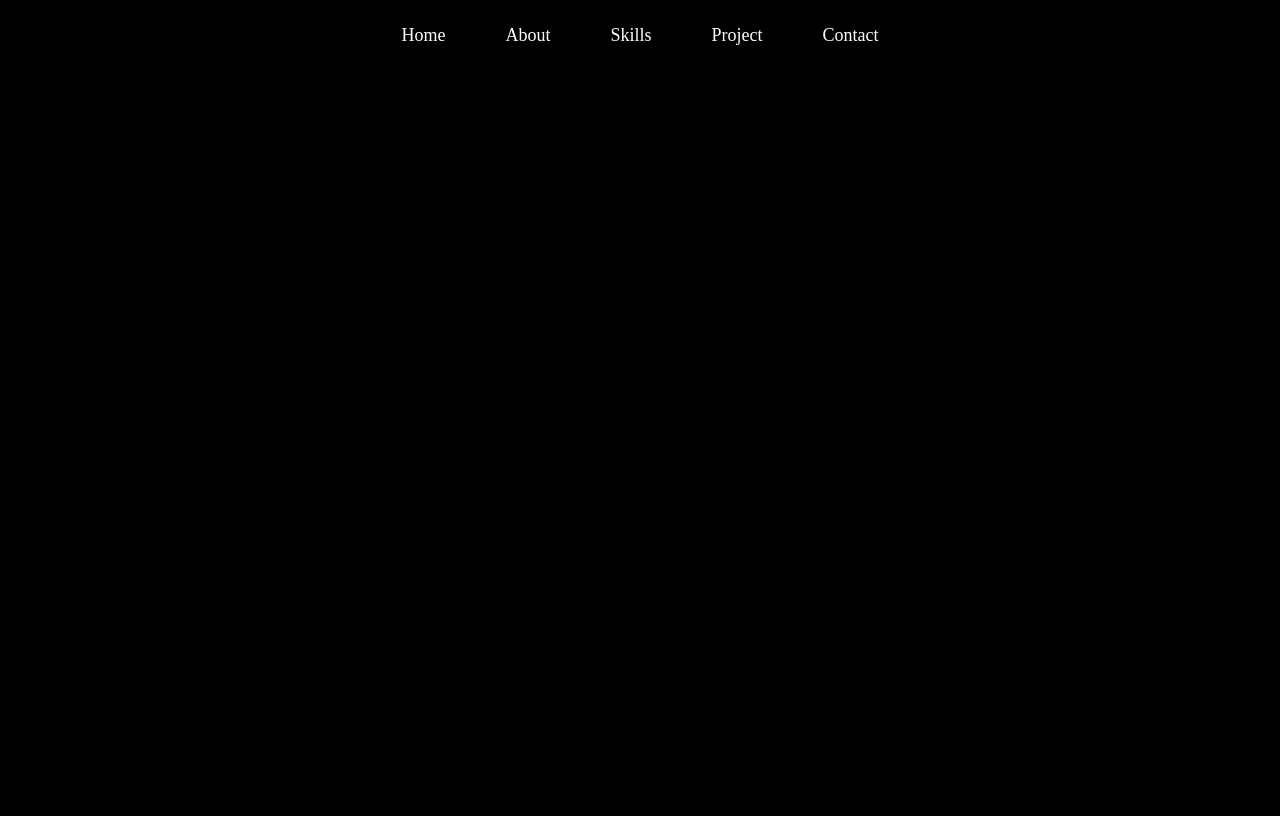
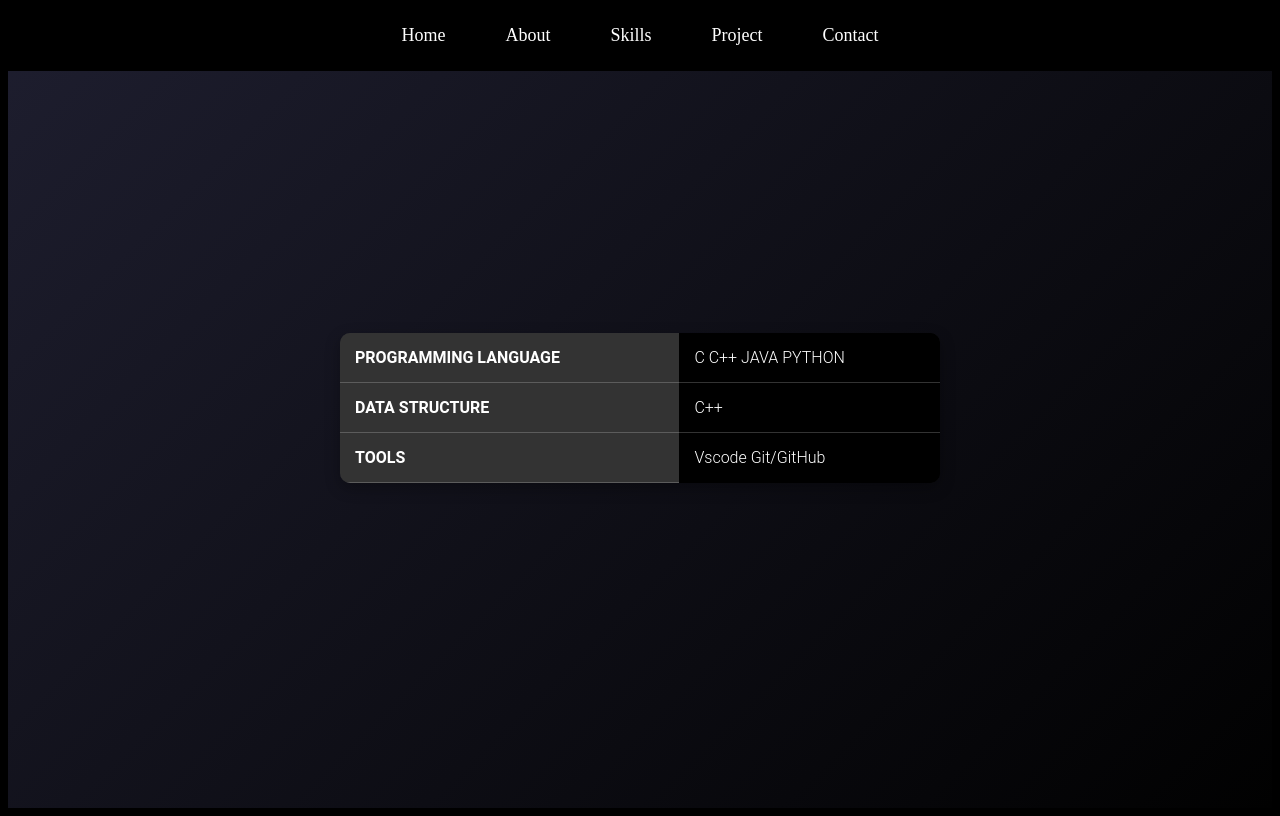
Before and after one commit to araxvindh/Portfolio_MERN, a React (Vite) app in the folder Portfolio/: page /skills in a window 1280 px wide. Built offline with nearby package versions, Linux system fonts and the light colour scheme.

Commit message:
the skills files has been added

```diff
--- a/Portfolio/src/components/css/about.css
+++ b/Portfolio/src/components/css/about.css
@@ -1,12 +1,12 @@
 .about-div {
     display: flex;
     flex-direction: column;
-    align-items: center; /* Centers the content */
+    align-items: center;
     justify-content: center;
-    max-width: 80%; /* Prevents excessive width */
-    margin: 100px auto; /* Centers the div */
-    text-align: center; /* Aligns text in the center */
-    overflow: hidden; /* Prevents sliding */
+    max-width: 80%;
+    margin: 100px auto;
+    text-align: center;
+    overflow: hidden;
 }
 
 
--- a/Portfolio/src/components/css/navbar.css
+++ b/Portfolio/src/components/css/navbar.css
@@ -43,6 +43,5 @@
 
 *
 {
-  /* background-color: #578FCA; */
   background-color: black;
 }
--- a/Portfolio/src/components/css/skills.css
+++ b/Portfolio/src/components/css/skills.css
@@ -0,0 +1,45 @@
+.skill-div {
+    display: flex;
+    justify-content: center;
+    align-items: center;
+    height: 100vh;
+    background: linear-gradient(135deg, #1e1e2f, #010101);
+    color: white;
+    font-family: 'Roboto', sans-serif;
+  }
+
+  table {
+    width: 60%;
+    max-width: 600px;
+    border-collapse: collapse;
+    background: rgba(255, 255, 255, 0.1);
+    backdrop-filter: blur(10px);
+    border-radius: 10px;
+    overflow: hidden;
+    box-shadow: 0px 5px 15px rgba(0, 0, 0, 0.3);
+  }
+
+  th, td {
+    padding: 15px;
+    text-align: left;
+    border-bottom: 1px solid rgba(255, 255, 255, 0.2);
+  }
+
+  th {
+    background: rgba(255, 255, 255, 0.2);
+    font-weight: bold;
+    text-transform: uppercase;
+  }
+
+  td {
+    font-weight: 300;
+  }
+
+  tr:last-child td {
+    border-bottom: none;
+  }
+
+  tr:hover {
+    background: rgba(255, 255, 255, 0.2);
+    transition: 0.3s ease;
+  }
--- a/Portfolio/src/components/functionalComponents/Skills.jsx
+++ b/Portfolio/src/components/functionalComponents/Skills.jsx
@@ -1,23 +1,23 @@
-import "..//css/skills.css"
-
+import "../css/skills.css"
 const Skills = () => {
     return (
-        <div className="skill-dic">
-            <h2>Programming Language</h2>
-            <ul>
-                <li><h3>C</h3></li>
-                <li><h3>C++</h3></li>
-                <li><h3>Java</h3></li>
-                <li><h3>Python</h3></li>
-            </ul>
-            <h2>Data Struture</h2>
-            <ul>
-                <li><h3>C++</h3></li>
-            </ul>
-            <h2>Tools</h2>
-            <ul><h3>VsCode</h3></ul>
-            <ul><h3>Git/Github</h3></ul>
+        <div className="skill-div">
 
+            <table>
+            <tr>
+                <th>Programming Language</th>
+                <td>C C++ JAVA PYTHON</td>
+            </tr>
+
+            <tr>
+                <th>Data Structure</th>
+                <td>C++</td>
+            </tr>
+            <tr>
+            <th>Tools</th>
+            <td>Vscode Git/GitHub</td>
+            </tr>
+            </table>
 
         </div>
     )
```
Also changed, not shown: Portfolio/src/components/css/home.css (line endings or trailing spaces).
